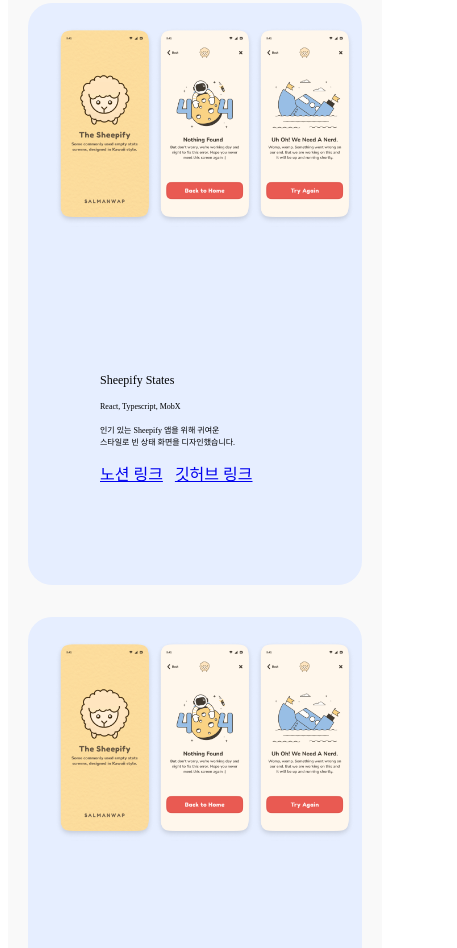
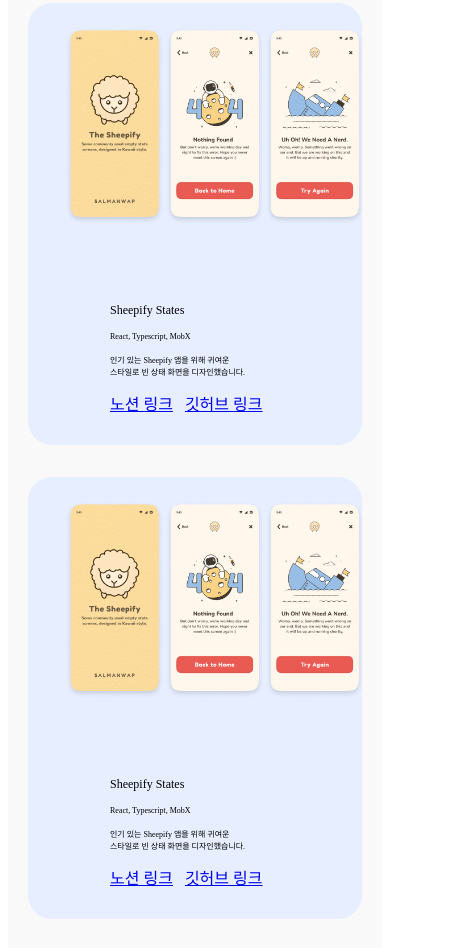
Before and after one commit to SEO-YJ/shinhan_html, a plain HTML site: page web/index.html in a window 390 px wide. Shown: the part 1872-2820 px from the top of the page, 457 px wide, since content can reach past the window. Drawn offline with Linux system fonts and the light colour scheme; a web font is replaced by a local one.

Commit message:
feat: 반응형 12차 테스트

```diff
--- a/web/responsive.css
+++ b/web/responsive.css
@@ -228,7 +228,7 @@ header {
 
     display: flex;
     flex-direction: column-reverse;
-    padding-left: 20px;
+
     align-items: center;
     gap: 20px;
     align-self: stretch;
@@ -241,7 +241,7 @@ header {
 
     display: flex;
     flex-direction: column-reverse;
-    padding-left: 20px;
+
     align-items: center;
     gap: 20px;
     align-self: stretch;
@@ -254,7 +254,7 @@ header {
 
     display: flex;
     flex-direction: column-reverse;
-    padding-left: 20px;
+
     align-items: center;
     gap: 20px;
     align-self: stretch;
@@ -268,8 +268,8 @@ header {
     align-items: flex-start;
     gap: 12px;
 
-    padding-top: 100px;
-    padding-bottom: 100px;
+    padding-top: 30px;
+    padding-bottom: 30px;
   }
 
   .p_description_title {
@@ -332,7 +332,7 @@ header {
 .feedback {
   max-width: 389px;
   margin: 0 auto;
-  padding: 120px 20px;
+  padding: 60px;
 }
 
     /* 기술 스택 스타일 */
```
